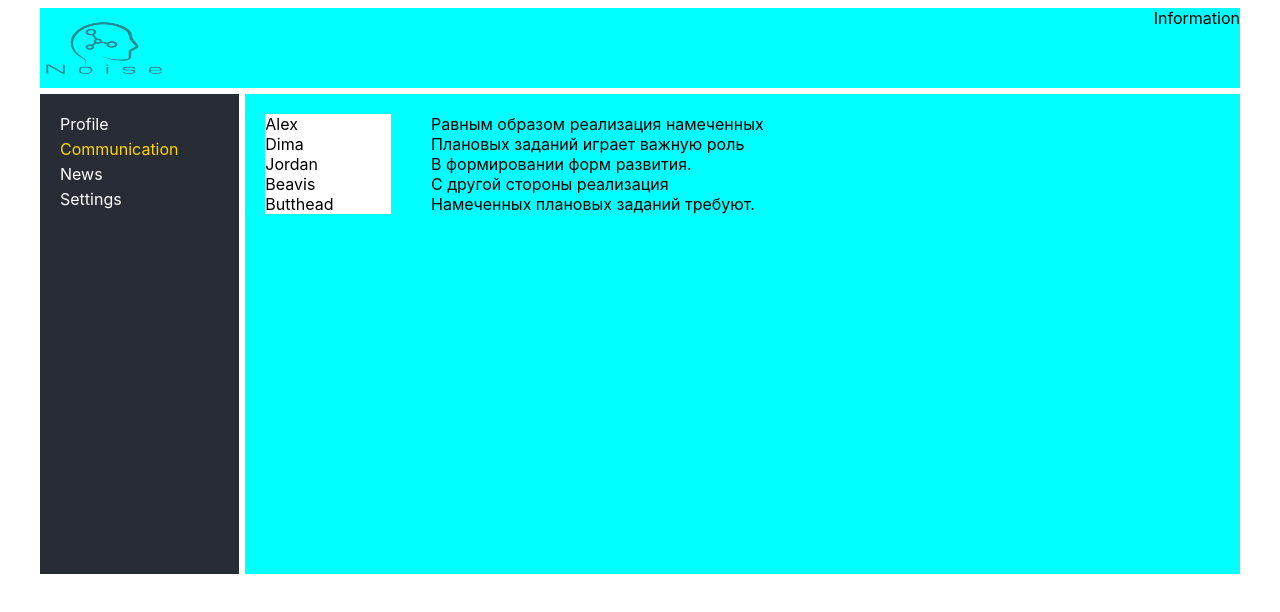
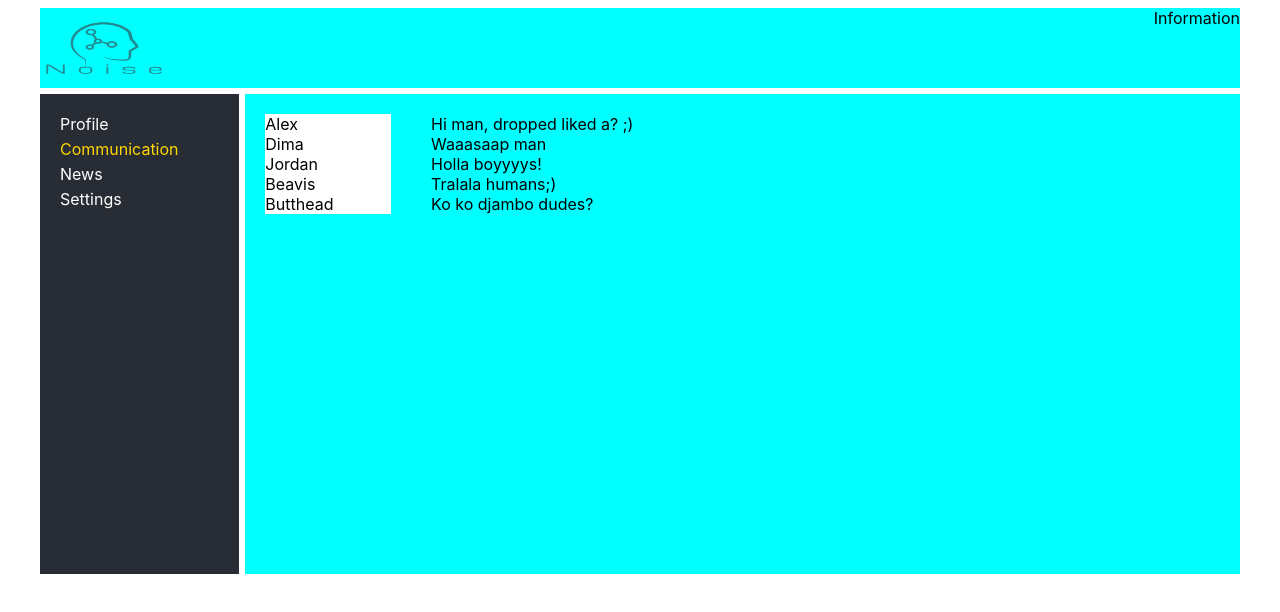
Before and after one commit to alexeykiruhin/noise, a React (Create React App) app: page /communication in a window 1280 px wide. Shown: the top 612 px of the page. Built offline with nearby package versions, Linux system fonts and the light colour scheme.

Commit message:
add state(data) outside index.js

```diff
--- a/src/components/App.jsx
+++ b/src/components/App.jsx
@@ -11,7 +11,10 @@ import Communication from "./Communication/Communication";
 class App extends Component {
     constructor(props) {
         super(props);
-        this.messages = props.messages;
+        this.messages = props.AppState.messages;
+        console.log(this.messages);
+        this.names = props.AppState.names;
+        this.posts = props.AppState.posts;
     }
 
     render() {
@@ -24,9 +27,17 @@ class App extends Component {
                         <Route
                             exact
                             path='/profile'
-                            render={(props) => <Profile {...props} messages={this.messages} />}
+                            render={(props) => <Profile {...props} posts={this.posts}/>}
                         />
-                        <Route exact path='/communication' component={Communication}/>
+                        <Route
+                            exact
+                            path='/'
+                            render={(props) => <Profile {...props} posts={this.posts}/>}
+                        />
+                        <Route
+                            path='/communication'
+                            render={(props) => <Communication {...props} messages={this.messages} names={this.names} />}
+                        />
                         <Route exact path='/news' component={News}/>
                         <Route exact path='/settings' component={Settings}/>
                     </div>
--- a/src/components/Communication/Communication.jsx
+++ b/src/components/Communication/Communication.jsx
@@ -5,11 +5,17 @@ import Dialogs from "./Dialogs/Dialogs";
 import Messages from "./Messages/Messages";
 
 class Communication extends Component {
+    constructor(props) {
+        super(props);
+        this.messages = props.messages;
+        this.names = props.names;
+    }
+
     render() {
         return (
             <div className={css.communication}>
-                <Dialogs/>
-                <Messages/>
+                <Dialogs names={this.names}/>
+                <Messages messages={this.messages}/>
             </div>
         );
     }
--- a/src/components/Communication/Dialogs/Dialogs.jsx
+++ b/src/components/Communication/Dialogs/Dialogs.jsx
@@ -2,12 +2,15 @@ import React, {Component} from 'react';
 import css from './Dialogs.module.css';
 import Dialog from "./Dialog/Dialog";
 
-//Test data
-const names = ['Alex', 'Dima', 'Jordan', 'Beavis', 'Butthead'];
-const listNames = names.map(name => <Dialog name={name} id={names.indexOf(name)} />);
+class Dialogs extends Component {
+    constructor(props) {
+        super(props);
+        //this.messages = props.messages;
+        this.names = props.names;
+    }
 
-class Dialogs extends Component {
     render() {
+        const listNames = this.names.map(name => <Dialog name={name.name} id={name.id} />);
         return (
             <div className={css.dialogs}>
                 {listNames}
--- a/src/components/Communication/Messages/Message/Message.jsx
+++ b/src/components/Communication/Messages/Message/Message.jsx
@@ -5,6 +5,7 @@ class Message extends Component {
     constructor(props) {
         super(props);
         this.message = props.message;
+        this.id = props.id;
     }
     render() {
         return (
--- a/src/components/Communication/Messages/Messages.jsx
+++ b/src/components/Communication/Messages/Messages.jsx
@@ -1,17 +1,17 @@
 import React, {Component} from 'react';
 import css from './Messages.module.css';
-import { NavLink } from 'react-router-dom';
 import Message from "./Message/Message";
 
 class Messages extends Component {
+    constructor(props) {
+        super(props);
+        this.messages = props.messages;
+    }
     render() {
+        const listMsg = this.messages.map(msg => <Message message={msg} id={this.messages.indexOf(msg)} />);
         return (
             <div className={css.messages}>
-                <Message message='Равным образом реализация намеченных'/>
-                <Message message='Плановых заданий играет важную роль'/>
-                <Message message='В формировании форм развития.'/>
-                <Message message='С другой стороны реализация'/>
-                <Message message='Намеченных плановых заданий требуют.'/>
+                {listMsg}
             </div>
         );
     }
--- a/src/components/Profile/MyPosts/MyPosts.jsx
+++ b/src/components/Profile/MyPosts/MyPosts.jsx
@@ -2,16 +2,17 @@ import React, {Component} from 'react';
 import css from './MyPosts.module.css';
 import Post from "./Post/Post";
 import Dialog from "../../Communication/Dialogs/Dialog/Dialog";
+import Message from "../../Communication/Messages/Message/Message";
 
 
 class MyPosts extends Component {
     constructor(props) {
         super(props);
-        this.messages = props.messages;
+        this.posts = props.posts;
     }
 
     render() {
-        const listPost = this.messages.map(item => <Post msg={item.text} id={item.id}/>);
+        const listPost = this.posts.map(post => <Post msg={post} id={this.posts.indexOf(post)}/>);
         return (
             <div className={css.postWrapper}>
                 <h3>My posts</h3>
--- a/src/components/Profile/Profile.jsx
+++ b/src/components/Profile/Profile.jsx
@@ -6,14 +6,14 @@ import ProfileInfo from "./ProfileInfo/ProfileInfo";
 class Profile extends Component {
     constructor(props) {
         super(props);
-        this.messages = props.messages;
+        this.posts = props.posts;
     }
 
     render() {
         return (
             <div className={css.profile}>
                 <ProfileInfo/>
-                <MyPosts messages={this.messages}/>
+                <MyPosts posts={this.posts}/>
             </div>
         );
     }
--- a/src/index.js
+++ b/src/index.js
@@ -3,16 +3,10 @@ import ReactDOM from 'react-dom';
 import './index.css';
 import App from './components/App';
 import * as serviceWorker from './serviceWorker';
+import state from './state/state';
 
-const messages = [
-    {id: 0, text: 'Hi man, dropped liked a? ;)'},
-    {id: 1, text: 'Waaasaap man'},
-    {id: 2, text: 'Holla boyyyys!'},
-    {id: 3, text: 'Tralala humans;)'},
-    {id: 4, text: 'Ko ko djambo dudes?'}
-];
 
-ReactDOM.render(<App messages={messages}/>, document.getElementById('root'));
+ReactDOM.render(<App AppState={state}/>, document.getElementById('root'));
 
 // If you want your app to work offline and load faster, you can change
 // unregister() to register() below. Note this comes with some pitfalls.
--- /dev/null
+++ b/src/state/state.js
@@ -0,0 +1,25 @@
+let state = {
+    names: [
+        {id: 0, name: 'Alex'},
+        {id: 1, name: 'Dima'},
+        {id: 2, name: 'Jordan'},
+        {id: 3, name: 'Beavis'},
+        {id: 4, name: 'Butthead'}
+        ],
+    posts: [
+        'Hi man, dropped liked a? ;)',
+        'Waaasaap man',
+        'Holla boyyyys!',
+        'Tralala humans;)',
+        'Ko ko djambo dudes?'
+    ] ,
+    messages: [
+        'Hi man, dropped liked a? ;)',
+        'Waaasaap man',
+        'Holla boyyyys!',
+        'Tralala humans;)',
+        'Ko ko djambo dudes?'
+    ]
+};
+
+export default state
```
